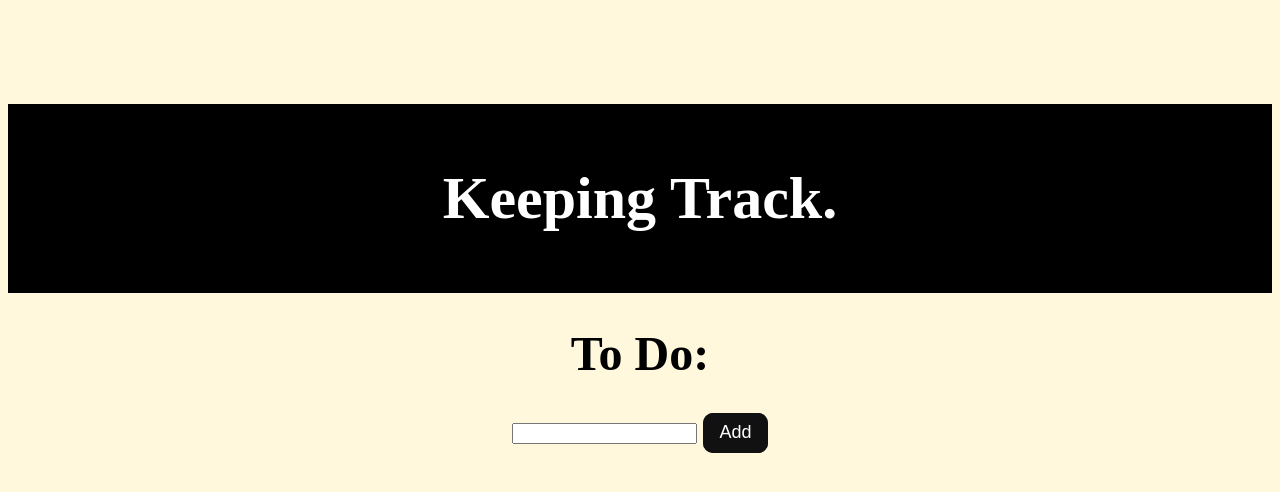
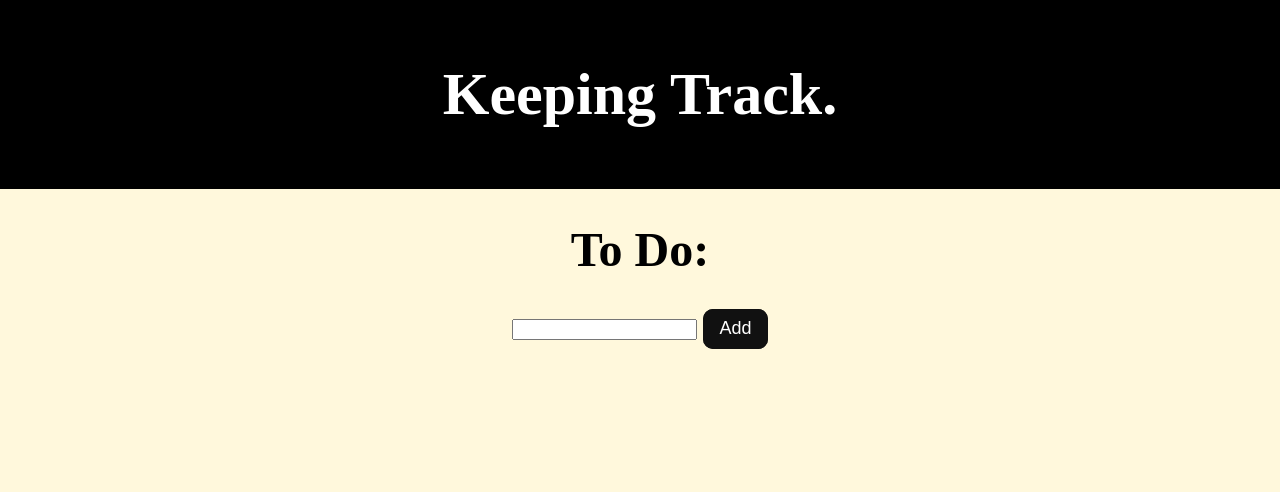
Before and after one commit to why39charactersonlybruh/todo-native-4, a SvelteKit app: page / in a window 1280 px wide. Shown: the top 492 px of the page. Built offline with nearby package versions, Linux system fonts and the light colour scheme.

Commit message:
changed header

```diff
--- a/src/style.css
+++ b/src/style.css
@@ -1,8 +1,8 @@
 body {
      background-color: cornsilk;
      text-align: center;
-     padding-top: 4em;
      font-size: x-large;
+     margin: 0;
 
 }
 button{
@@ -15,9 +15,6 @@ button{
     background: #000;
     color: white;
     font-size: 30px;
-    left: 0;
-    right: 0;
-    top: 0;
     margin: 0;
   }
   .header h1 {
```
